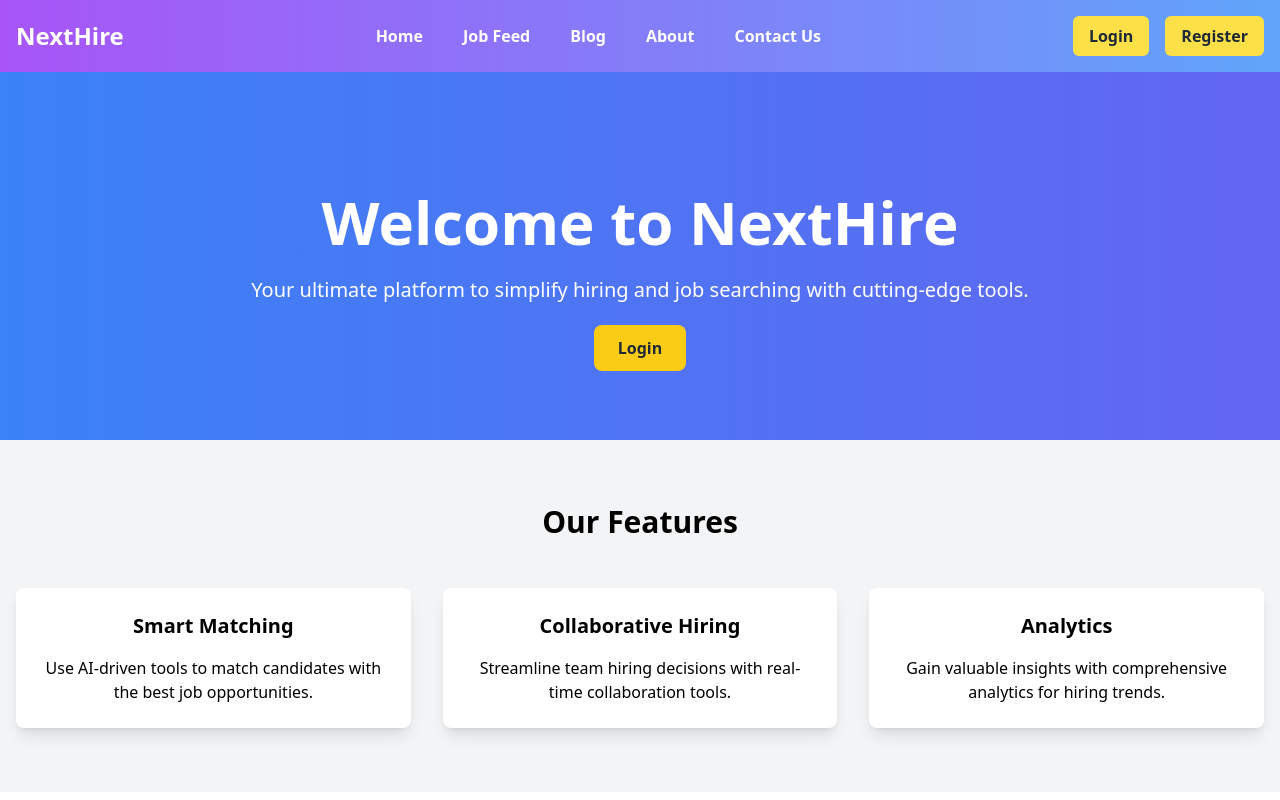
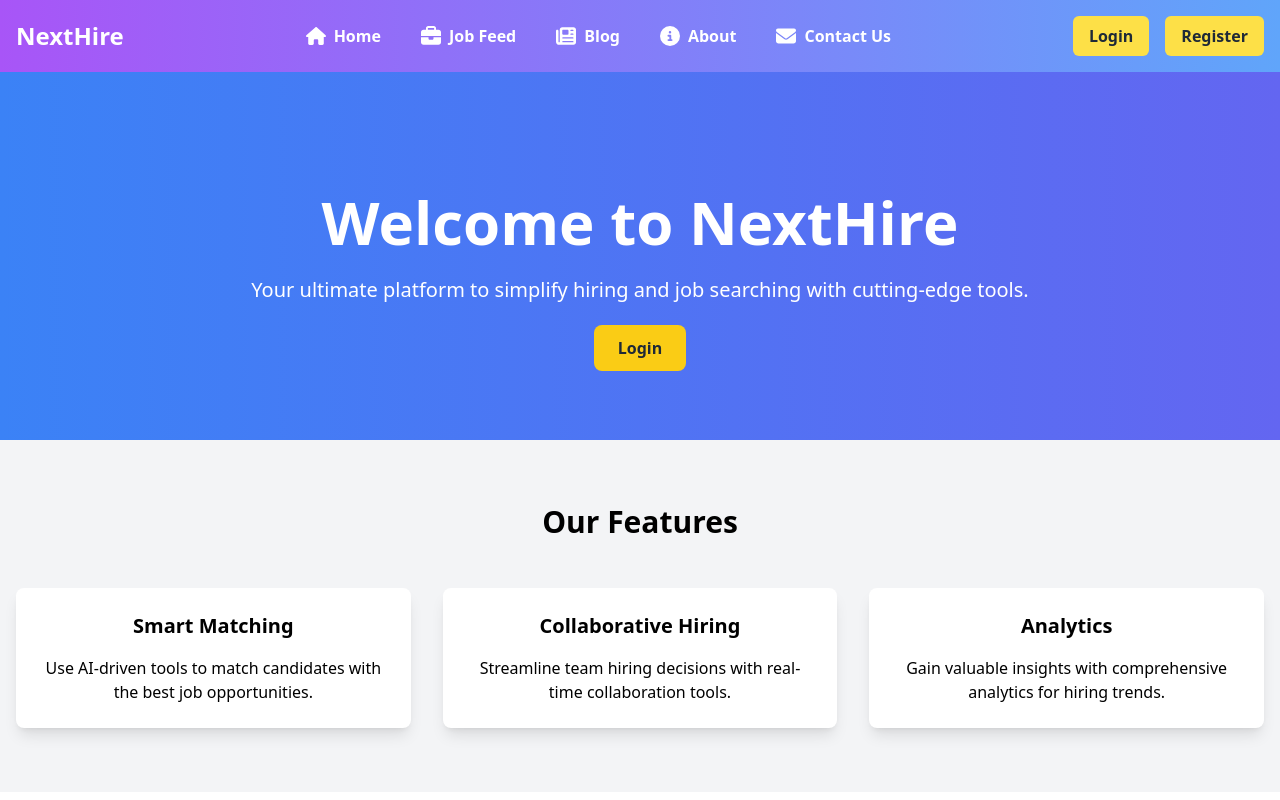
Before and after one commit to shishirRsiam/NextHire-JobBoard-Project-ReactJS-Frontend, a React (Vite) app: page / in a window 1280 px wide. Shown: the top 800 px of the page. Built offline with nearby package versions, Linux system fonts and the light colour scheme; no server answers.

Commit message:
Set Navbar Icon

```diff
--- a/package.json
+++ b/package.json
@@ -10,6 +10,9 @@
     "preview": "vite preview"
   },
   "dependencies": {
+    "@fortawesome/free-solid-svg-icons": "^6.7.2",
+    "@fortawesome/react-fontawesome": "^0.2.2",
+    "@heroicons/react": "^2.2.0",
     "framer-motion": "^11.15.0",
     "react": "^18.3.1",
     "react-dom": "^18.3.1",
--- a/src/Component/Navbar/Navbar.jsx
+++ b/src/Component/Navbar/Navbar.jsx
@@ -4,6 +4,9 @@ import { motion } from "framer-motion";
 import ProfileDropdown from './ProfileDropdown';
 import NavigationLinks from './NavigationLinks';
 import useAuth from '../Authentication/useAuth';
+import { FontAwesomeIcon } from '@fortawesome/react-fontawesome';
+import { faPlusCircle, faEnvelope, faSuitcase, faInfoCircle, faHome, faNewspaper, faBriefcase } from '@fortawesome/free-solid-svg-icons';
+
 
 
 const NavbarComponent = () => {
@@ -38,9 +41,6 @@ const NavbarComponent = () => {
 
     useEffect(() => {
         fetchUser();
-            // const { Authenticatedff, userff } = useAuth();
-            // setUser(userff);
-            // setAuthenticated(Authenticatedff);
     }, []);
 
     const toggleMobileMenu = () => {
@@ -56,14 +56,37 @@ const NavbarComponent = () => {
             animate={{ y: isVisible ? 0 : -100 }} // Animate to the visible state
             transition={{ type: 'spring', stiffness: 100, damping: 25 }} >
             <div className="container mx-auto px-4 py-4 flex justify-between items-center">
-                <a href="/" className="text-2xl font-bold text-white">NextHire</a>
+                <a href="/" className="text-2xl font-bold text-white">
+                    <span>NextHire</span>
+                </a>
                 <ul className="hidden md:flex space-x-2">
-                    {<Link to="/" className="text-white font-semibold px-4 py-2 rounded-md hover:bg-gray-300 hover:text-gray-800 transition-all">Home</Link>}
-                    <Link to="/feed/" className="text-white font-semibold px-4 py-2 rounded-md hover:bg-gray-300 hover:text-gray-800 transition-all">Job Feed</Link>
-                    {Authenticated && user.role == "Employer" && <Link to="/add/post/" className="text-white font-semibold px-4 py-2 rounded-md hover:bg-gray-300 hover:text-gray-800 transition-all">Add Post</Link>}
-                    <Link to="/blogs/" className="text-white font-semibold px-4 py-2 rounded-md hover:bg-gray-300 hover:text-gray-800 transition-all">Blog</Link>
-                    <Link to="/about/" className="text-white font-semibold px-4 py-2 rounded-md hover:bg-gray-300 hover:text-gray-800 transition-all">About</Link>
-                    <Link to="/contact/us/" className="text-white font-semibold px-4 py-2 rounded-md hover:bg-gray-300 hover:text-gray-800 transition-all">Contact Us</Link>
+                    <Link to="/" className="text-white font-semibold px-4 py-2 rounded-md hover:bg-gray-300 hover:text-gray-800 transition-all flex items-center space-x-2">
+                        <FontAwesomeIcon icon={faHome} className="h-5 w-5" />
+                        <span>Home</span>
+                    </Link>                    <Link to="/feed/" className="text-white font-semibold px-4 py-2 rounded-md hover:bg-gray-300 hover:text-gray-800 transition-all flex items-center space-x-2">
+                        <FontAwesomeIcon icon={faBriefcase} className="h-5 w-5" />
+                        <span>Job Feed</span>
+                    </Link>
+
+                    {Authenticated && user.role == "Employer" && (
+                        <Link to="/add/post/" className="text-white font-semibold px-4 py-2 rounded-md hover:bg-gray-300 hover:text-gray-800 transition-all flex items-center space-x-2">
+                            <FontAwesomeIcon icon={faPlusCircle} className="h-5 w-5" />
+                            <span>Add Post</span>
+                        </Link>
+                    )}
+
+                    <Link to="/blogs/" className="text-white font-semibold px-4 py-2 rounded-md hover:bg-gray-300 hover:text-gray-800 transition-all flex items-center space-x-2">
+                        <FontAwesomeIcon icon={faNewspaper} className="h-5 w-5" />
+                        <span>Blog</span>
+                    </Link>
+                    <Link to="/about/" className="text-white font-semibold px-4 py-2 rounded-md hover:bg-gray-300 hover:text-gray-800 transition-all flex items-center space-x-2">
+                        <FontAwesomeIcon icon={faInfoCircle} className="h-5 w-5" />
+                        <span>About</span>
+                    </Link>
+                    <Link to="/contact/us/" className="text-white font-semibold px-4 py-2 rounded-md hover:bg-gray-300 hover:text-gray-800 transition-all flex items-center space-x-2">
+                        <FontAwesomeIcon icon={faEnvelope} className="h-5 w-5" />
+                        <span>Contact Us</span>
+                    </Link>
                 </ul>
                 <div>
                     {Authenticated ? (
--- a/src/Component/Navbar/ProfileDropdown.jsx
+++ b/src/Component/Navbar/ProfileDropdown.jsx
@@ -45,11 +45,11 @@ const ProfileDropdown = (props) => {
 
       {isDropdownOpen && (
         <div className="absolute right-0 mt-2 w-48 bg-white border border-gray-200 rounded-md shadow-lg">
-          <Link to="/profile" className="block px-4 py-2 text-gray-700 hover:bg-gray-100">
+          <Link to="/profile/" className="block px-4 py-2 text-gray-700 hover:bg-gray-100">
             Profile
           </Link>
-          <Link to="/settings" className="block px-4 py-2 text-gray-700 hover:bg-gray-100">
-            Settings
+          <Link to="/dashboard/" className="block px-4 py-2 text-gray-700 hover:bg-gray-100">
+            Dashboard
           </Link>
           <button onClick={handleLogout} className="block w-full text-left px-4 py-2 text-gray-700 hover:bg-gray-100">
             Logout
```
Also changed, not shown: 1 other file (tests, documents, lock files or other folders). Lines whose indentation alone changed are shown as unchanged.
